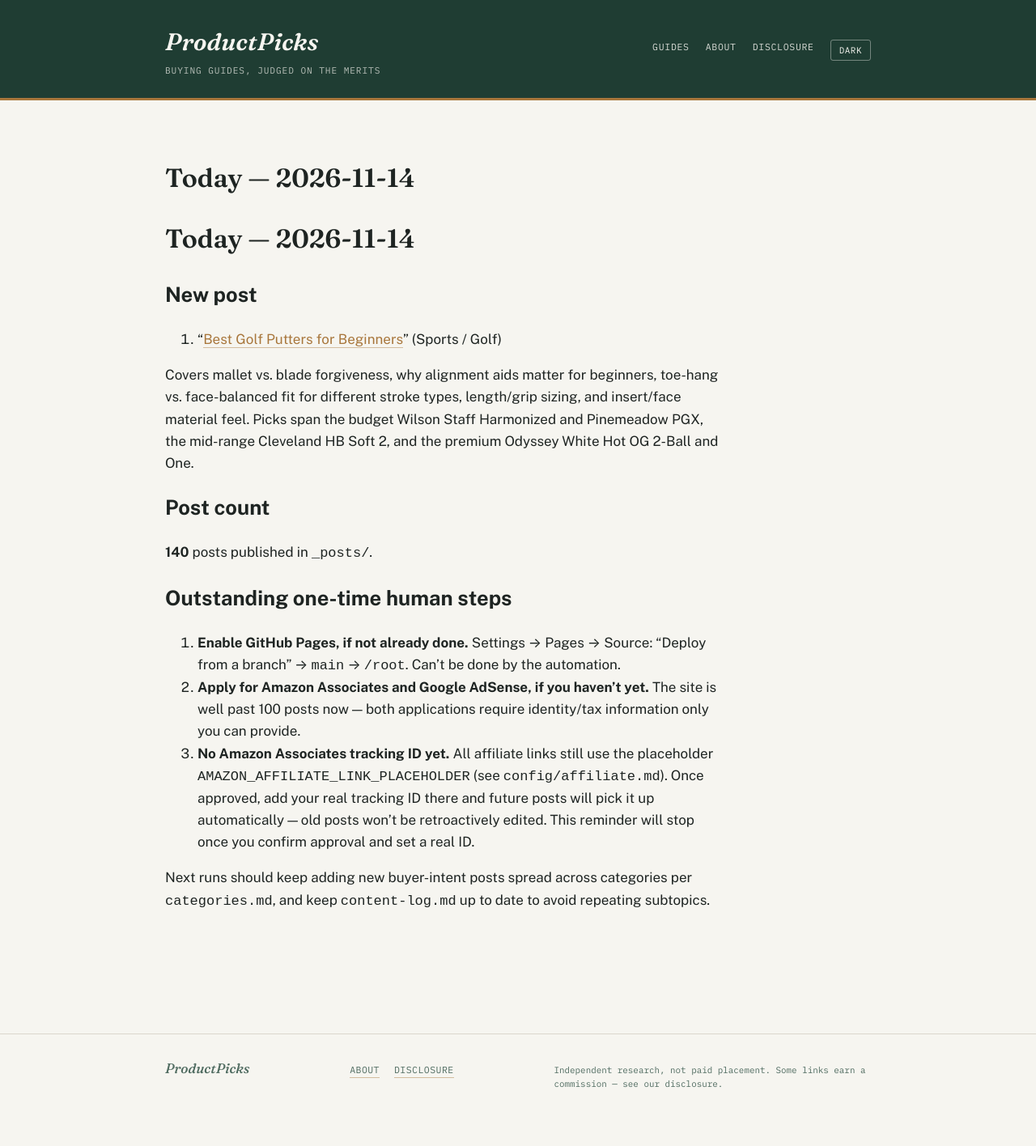
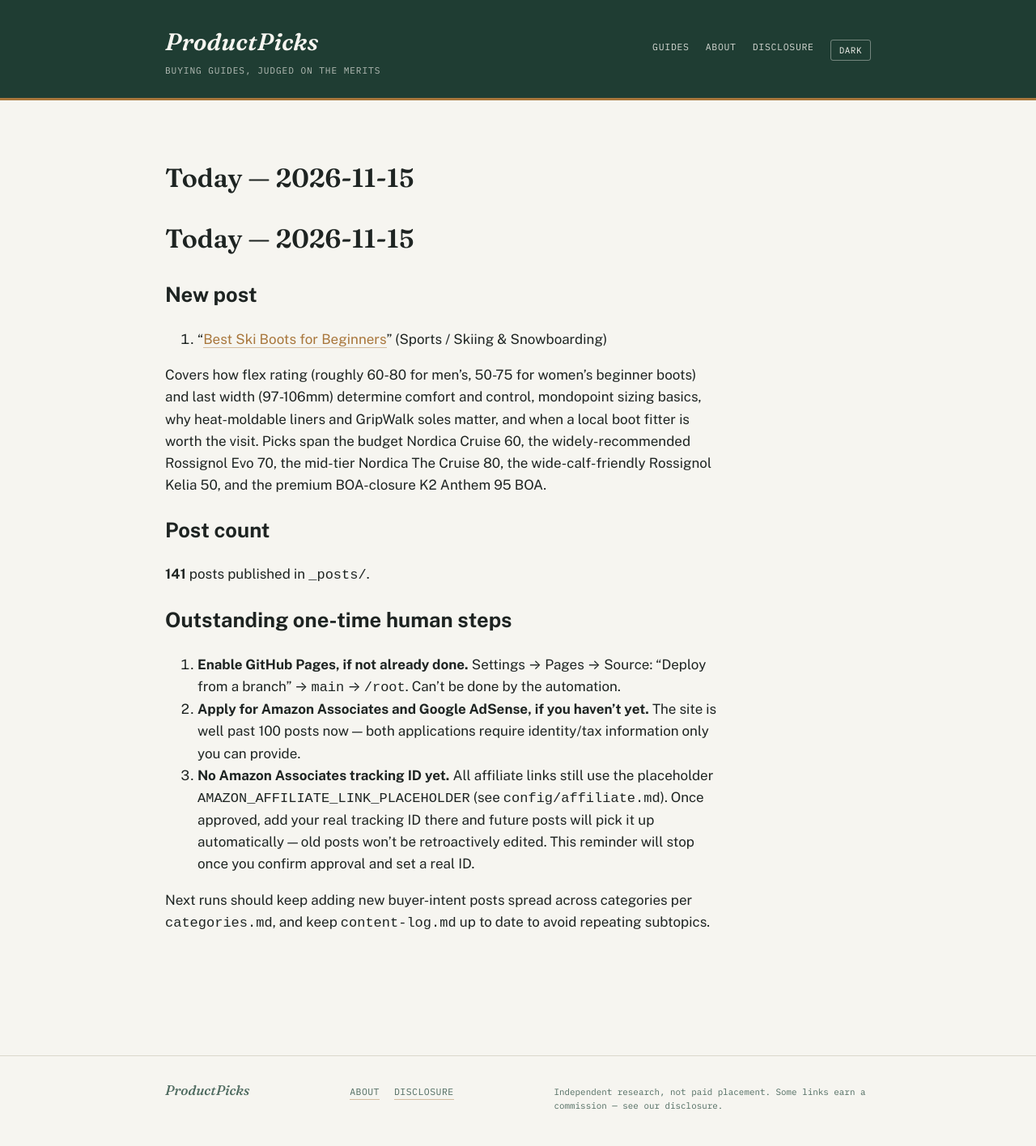
Before and after one commit to ajith198/ProductPicks, a Jekyll site: the page built from today.md, in a window 1280 px wide. Shown: the whole page at 81% size. Built offline with Jekyll 4.4.1, drawn with Linux system fonts in a browser that asks for light colours; our own code applies the rules of GitHub Pages for plain Markdown files; before the commit the page ends 1389 px from its top, so only the background shows below that.

Commit message:
daily: 2026-11-15 new post + log update
Co-Authored-By: Claude Sonnet 5 <noreply@anthropic.com>
Claude-Session: https://claude.ai/code/session_01UFLJpZatQegCpuYneHUeKM

```diff
--- a/today.md
+++ b/today.md
@@ -1,14 +1,14 @@
-# Today — 2026-11-14
+# Today — 2026-11-15
 
 ## New post
 
-1. "[Best Golf Putters for Beginners](/golf/buying-guides/best-golf-putters-for-beginners/)" (Sports / Golf)
+1. "[Best Ski Boots for Beginners](/skiing/buying-guides/best-ski-boots-for-beginners/)" (Sports / Skiing & Snowboarding)
 
-Covers mallet vs. blade forgiveness, why alignment aids matter for beginners, toe-hang vs. face-balanced fit for different stroke types, length/grip sizing, and insert/face material feel. Picks span the budget Wilson Staff Harmonized and Pinemeadow PGX, the mid-range Cleveland HB Soft 2, and the premium Odyssey White Hot OG 2-Ball and One.
+Covers how flex rating (roughly 60-80 for men's, 50-75 for women's beginner boots) and last width (97-106mm) determine comfort and control, mondopoint sizing basics, why heat-moldable liners and GripWalk soles matter, and when a local boot fitter is worth the visit. Picks span the budget Nordica Cruise 60, the widely-recommended Rossignol Evo 70, the mid-tier Nordica The Cruise 80, the wide-calf-friendly Rossignol Kelia 50, and the premium BOA-closure K2 Anthem 95 BOA.
 
 ## Post count
 
-**140** posts published in `_posts/`.
+**141** posts published in `_posts/`.
 
 ## Outstanding one-time human steps
 
```
Also changed, not shown: TODAY.md (+1 -1 lines), _posts/2026-11-15-best-ski-boots-for-beginners.md (added, +57 -0 lines), content-log.md (+1 -0 lines).
